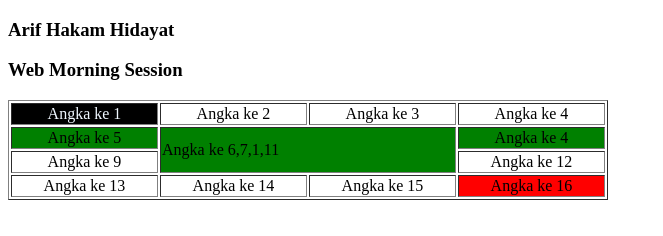
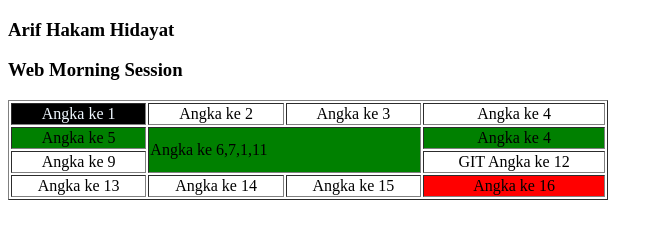
Before and after one commit to arifhakamhidayat27/tugas-mbkm-tabel, a plain HTML site: page index.html in a window 1280 px wide. Shown: the whole page, without its empty margins (0-663 px from the left). Drawn offline with Linux system fonts and the light colour scheme.

Commit message:
tugas tabel

```diff
--- a/index.html
+++ b/index.html
@@ -23,7 +23,7 @@
         </tr>
         <tr>
             <td align="center" >Angka ke 9</td>
-            <td align="center" >Angka ke 12</td>
+            <td align="center" >  GIT Angka ke 12</td>
         </tr>
         <tr>
             <td align="center" >Angka ke 13</td>
```
